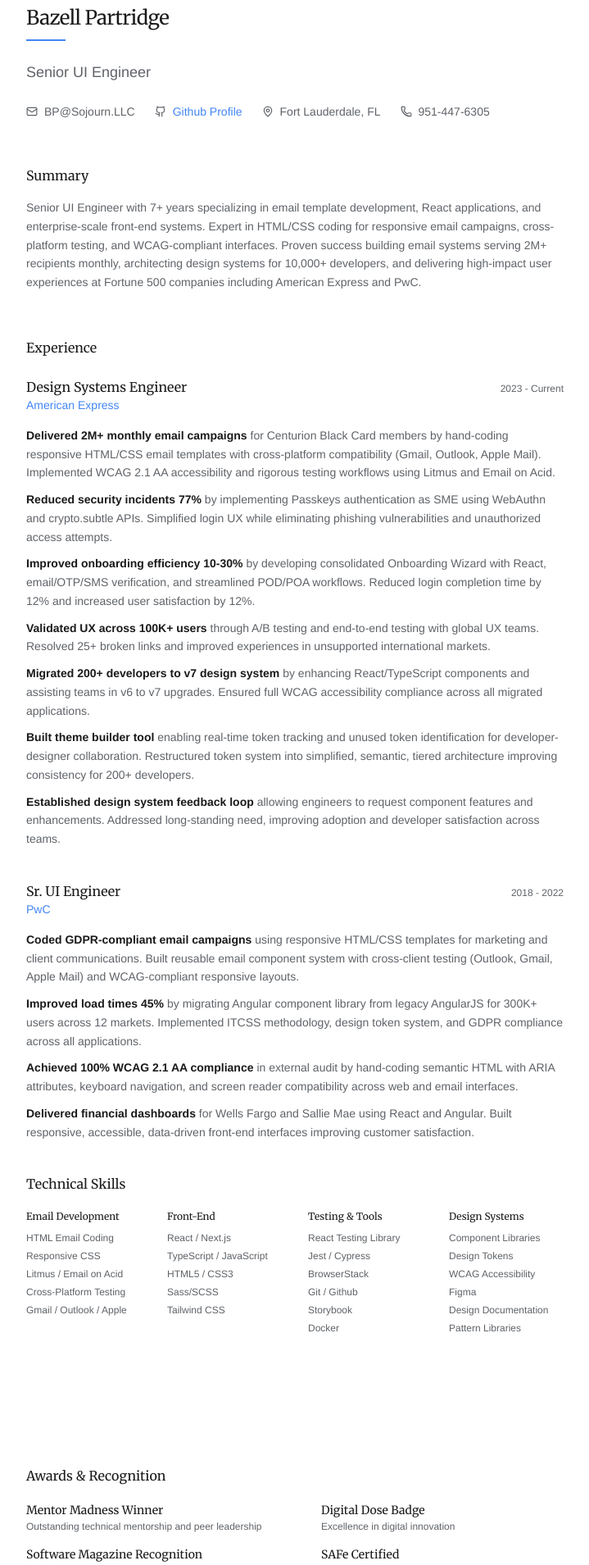
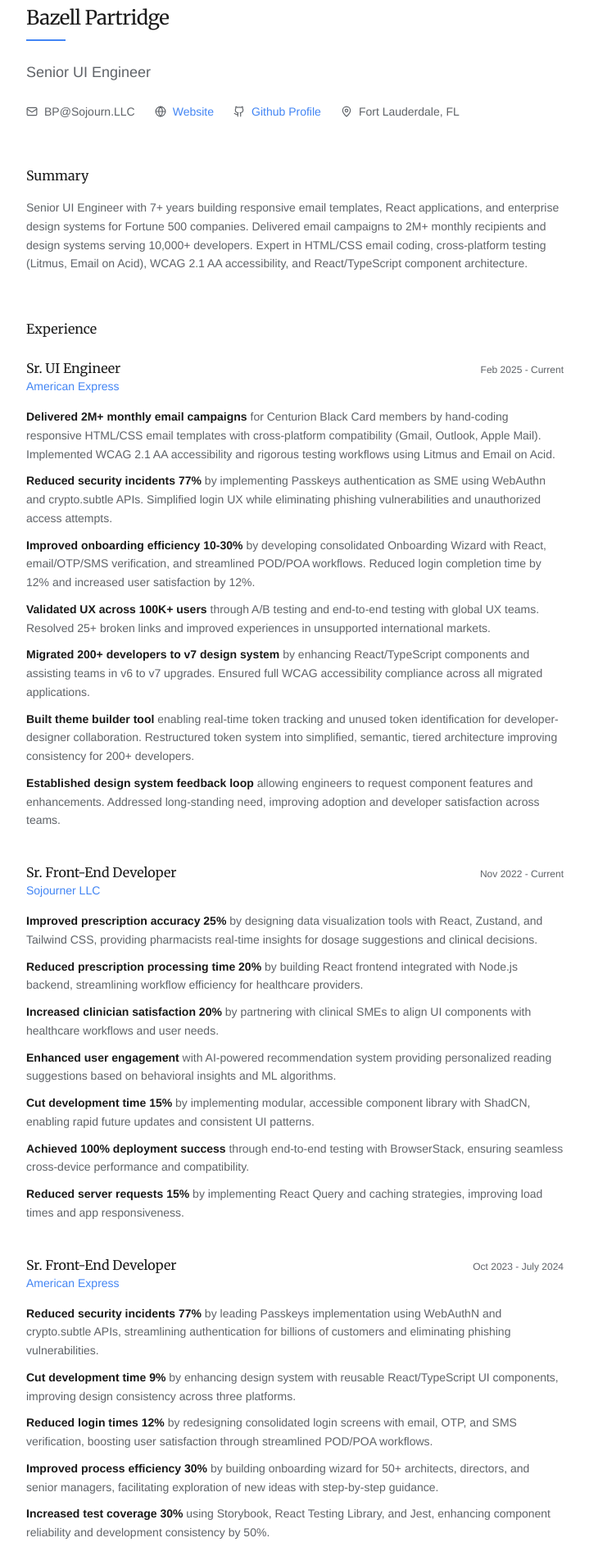
Before and after one commit to elbitapmoC/bp26, a React (Vite) app: page / in a window 1280 px wide. Shown: the part 60-1969 px from the top of the page at 82% size, without its empty margins (280-999 px from the left). Built offline with nearby package versions, Linux system fonts and the light colour scheme.

Commit message:
feat(Resume): update resume content and layout with new experiences and skills
- Add Sojourner LLC experience section
- Update American Express experience details
- Add website link to contact info
- Refine summary and skills sections
- Improve layout consistency

```diff
--- a/src/components/Resume.tsx
+++ b/src/components/Resume.tsx
@@ -1,4 +1,4 @@
-import { Mail, MapPin, Github, Phone } from "lucide-react";
+import { Mail, MapPin, Github, Globe, Phone } from "lucide-react";
 
 export function Resume() {
   return (
@@ -14,14 +14,23 @@
               </h1>
               <div className="h-0.5 w-12 bg-[#4285f4]"></div>
             </div>
-            <p className="text-[#5f6368] text-lg mb-6">
-              Senior UI Engineer
-            </p>
+            <p className="text-[#5f6368] text-lg mb-6">Senior UI Engineer</p>
 
             <div className="flex gap-6 text-[#5f6368] text-sm">
               <div className="flex items-center gap-2">
                 <Mail className="w-3.5 h-3.5" />
                 <span>BP@Sojourn.LLC</span>
+              </div>
+              <div className="flex items-center gap-2">
+                <Globe className="w-3.5 h-3.5" />
+                <a
+                  href="https://sojourn.llc"
+                  className="text-[#4285f4] hover:underline"
+                  target="_blank"
+                  rel="noopener noreferrer"
+                >
+                  Website
+                </a>
               </div>
               <div className="flex items-center gap-2">
                 <Github className="w-3.5 h-3.5" />
@@ -37,10 +46,6 @@
                 <MapPin className="w-3.5 h-3.5" />
                 <span>Fort Lauderdale, FL</span>
               </div>
-                <div className="flex items-center gap-2">
-                <Phone className="w-3.5 h-3.5" />
-                <span>951-447-6305</span>
-              </div>
             </div>
           </header>
 
@@ -48,16 +53,13 @@
           <section className="mb-14">
             <h2 className="text-[#1a1a1a] mb-4">Summary</h2>
             <p className="text-[#5f6368] text-sm leading-relaxed">
-              Senior UI Engineer with 7+ years specializing in
-              email template development, React applications,
-              and enterprise-scale front-end systems. Expert in
-              HTML/CSS coding for responsive email campaigns,
-              cross-platform testing, and WCAG-compliant
-              interfaces. Proven success building email systems
-              serving 2M+ recipients monthly, architecting
-              design systems for 10,000+ developers, and delivering
-              high-impact user experiences at Fortune 500
-              companies including American Express and PwC.
+              Senior UI Engineer with 7+ years building responsive email
+              templates, React applications, and enterprise design systems for
+              Fortune 500 companies. Delivered email campaigns to 2M+ monthly
+              recipients and design systems serving 10,000+ developers. Expert
+              in HTML/CSS email coding, cross-platform testing (Litmus, Email on
+              Acid), WCAG 2.1 AA accessibility, and React/TypeScript component
+              architecture.
             </p>
           </section>
 
@@ -65,19 +67,15 @@
           <section>
             <h2 className="text-[#1a1a1a] mb-6">Experience</h2>
 
-            {/* American Express */}
+            {/* American Express - Sr. UI Engineer */}
             <div className="mb-10">
               <div className="flex justify-between items-baseline mb-4">
                 <div>
-                  <h3 className="text-[#1a1a1a]">
-                    Design Systems Engineer
-                  </h3>
-                  <p className="text-[#4285f4] text-sm">
-                    American Express
-                  </p>
+                  <h3 className="text-[#1a1a1a]">Sr. UI Engineer</h3>
+                  <p className="text-[#4285f4] text-sm">American Express</p>
                 </div>
                 <span className="text-xs text-[#5f6368]">
-                  2023 - Current
+                  Feb 2025 - Current
                 </span>
               </div>
 
@@ -86,69 +84,184 @@
                   <strong className="text-[#1a1a1a]">
                     Delivered 2M+ monthly email campaigns
                   </strong>{" "}
-                  for Centurion Black Card members by
-                  hand-coding responsive HTML/CSS email
-                  templates with cross-platform compatibility
-                  (Gmail, Outlook, Apple Mail). Implemented WCAG
-                  2.1 AA accessibility and rigorous testing
-                  workflows using Litmus and Email on Acid.
+                  for Centurion Black Card members by hand-coding responsive
+                  HTML/CSS email templates with cross-platform compatibility
+                  (Gmail, Outlook, Apple Mail). Implemented WCAG 2.1 AA
+                  accessibility and rigorous testing workflows using Litmus and
+                  Email on Acid.
                 </li>
                 <li className="leading-relaxed">
                   <strong className="text-[#1a1a1a]">
                     Reduced security incidents 77%
                   </strong>{" "}
-                  by implementing Passkeys authentication as SME
-                  using WebAuthn and crypto.subtle APIs.
-                  Simplified login UX while eliminating phishing
-                  vulnerabilities and unauthorized access
-                  attempts.
+                  by implementing Passkeys authentication as SME using WebAuthn
+                  and crypto.subtle APIs. Simplified login UX while eliminating
+                  phishing vulnerabilities and unauthorized access attempts.
                 </li>
                 <li className="leading-relaxed">
                   <strong className="text-[#1a1a1a]">
                     Improved onboarding efficiency 10-30%
                   </strong>{" "}
-                  by developing consolidated Onboarding Wizard
-                  with React, email/OTP/SMS verification, and
-                  streamlined POD/POA workflows. Reduced login
-                  completion time by 12% and increased user
+                  by developing consolidated Onboarding Wizard with React,
+                  email/OTP/SMS verification, and streamlined POD/POA workflows.
+                  Reduced login completion time by 12% and increased user
                   satisfaction by 12%.
                 </li>
                 <li className="leading-relaxed">
                   <strong className="text-[#1a1a1a]">
                     Validated UX across 100K+ users
                   </strong>{" "}
-                  through A/B testing and end-to-end testing with
-                  global UX teams. Resolved 25+ broken links and
-                  improved experiences in unsupported
-                  international markets.
+                  through A/B testing and end-to-end testing with global UX
+                  teams. Resolved 25+ broken links and improved experiences in
+                  unsupported international markets.
                 </li>
                 <li className="leading-relaxed">
                   <strong className="text-[#1a1a1a]">
                     Migrated 200+ developers to v7 design system
                   </strong>{" "}
-                  by enhancing React/TypeScript components and
-                  assisting teams in v6 to v7 upgrades. Ensured
-                  full WCAG accessibility compliance across all
-                  migrated applications.
+                  by enhancing React/TypeScript components and assisting teams
+                  in v6 to v7 upgrades. Ensured full WCAG accessibility
+                  compliance across all migrated applications.
                 </li>
                 <li className="leading-relaxed">
                   <strong className="text-[#1a1a1a]">
                     Built theme builder tool
                   </strong>{" "}
-                  enabling real-time token tracking and unused
-                  token identification for developer-designer
-                  collaboration. Restructured token system into
-                  simplified, semantic, tiered architecture
-                  improving consistency for 200+ developers.
+                  enabling real-time token tracking and unused token
+                  identification for developer-designer collaboration.
+                  Restructured token system into simplified, semantic, tiered
+                  architecture improving consistency for 200+ developers.
                 </li>
                 <li className="leading-relaxed">
                   <strong className="text-[#1a1a1a]">
                     Established design system feedback loop
                   </strong>{" "}
-                  allowing engineers to request component
-                  features and enhancements. Addressed
-                  long-standing need, improving adoption and
-                  developer satisfaction across teams.
+                  allowing engineers to request component features and
+                  enhancements. Addressed long-standing need, improving adoption
+                  and developer satisfaction across teams.
+                </li>
+              </ul>
+            </div>
+
+            {/* Sojourner LLC */}
+            <div className="mb-10">
+              <div className="flex justify-between items-baseline mb-4">
+                <div>
+                  <h3 className="text-[#1a1a1a]">Sr. Front-End Developer</h3>
+                  <p className="text-[#4285f4] text-sm">Sojourner LLC</p>
+                </div>
+                <span className="text-xs text-[#5f6368]">
+                  Nov 2022 - Current
+                </span>
+              </div>
+
+              <ul className="space-y-2.5 text-[#5f6368] text-sm">
+                <li className="leading-relaxed">
+                  <strong className="text-[#1a1a1a]">
+                    Improved prescription accuracy 25%
+                  </strong>{" "}
+                  by designing data visualization tools with React, Zustand, and
+                  Tailwind CSS, providing pharmacists real-time insights for
+                  dosage suggestions and clinical decisions.
+                </li>
+                <li className="leading-relaxed">
+                  <strong className="text-[#1a1a1a]">
+                    Reduced prescription processing time 20%
+                  </strong>{" "}
+                  by building React frontend integrated with Node.js backend,
+                  streamlining workflow efficiency for healthcare providers.
+                </li>
+                <li className="leading-relaxed">
+                  <strong className="text-[#1a1a1a]">
+                    Increased clinician satisfaction 20%
+                  </strong>{" "}
+                  by partnering with clinical SMEs to align UI components with
+                  healthcare workflows and user needs.
+                </li>
+                <li className="leading-relaxed">
+                  <strong className="text-[#1a1a1a]">
+                    Enhanced user engagement
+                  </strong>{" "}
+                  with AI-powered recommendation system providing personalized
+                  reading suggestions based on behavioral insights and ML
+                  algorithms.
+                </li>
+                <li className="leading-relaxed">
+                  <strong className="text-[#1a1a1a]">
+                    Cut development time 15%
+                  </strong>{" "}
+                  by implementing modular, accessible component library with
+                  ShadCN, enabling rapid future updates and consistent UI
+                  patterns.
+                </li>
+                <li className="leading-relaxed">
+                  <strong className="text-[#1a1a1a]">
+                    Achieved 100% deployment success
+                  </strong>{" "}
+                  through end-to-end testing with BrowserStack, ensuring
+                  seamless cross-device performance and compatibility.
+                </li>
+                <li className="leading-relaxed">
+                  <strong className="text-[#1a1a1a]">
+                    Reduced server requests 15%
+                  </strong>{" "}
+                  by implementing React Query and caching strategies, improving
+                  load times and app responsiveness.
+                </li>
+              </ul>
+            </div>
+
+            {/* American Express - Sr. Front End Developer */}
+            <div className="mb-10">
+              <div className="flex justify-between items-baseline mb-4">
+                <div>
+                  <h3 className="text-[#1a1a1a]">Sr. Front-End Developer</h3>
+                  <p className="text-[#4285f4] text-sm">American Express</p>
+                </div>
+                <span className="text-xs text-[#5f6368]">
+                  Oct 2023 - July 2024
+                </span>
+              </div>
+
+              <ul className="space-y-2.5 text-[#5f6368] text-sm">
+                <li className="leading-relaxed">
+                  <strong className="text-[#1a1a1a]">
+                    Reduced security incidents 77%
+                  </strong>{" "}
+                  by leading Passkeys implementation using WebAuthN and
+                  crypto.subtle APIs, streamlining authentication for billions
+                  of customers and eliminating phishing vulnerabilities.
+                </li>
+                <li className="leading-relaxed">
+                  <strong className="text-[#1a1a1a]">
+                    Cut development time 9%
+                  </strong>{" "}
+                  by enhancing design system with reusable React/TypeScript UI
+                  components, improving design consistency across three
+                  platforms.
+                </li>
+                <li className="leading-relaxed">
+                  <strong className="text-[#1a1a1a]">
+                    Reduced login times 12%
+                  </strong>{" "}
+                  by redesigning consolidated login screens with email, OTP, and
+                  SMS verification, boosting user satisfaction through
+                  streamlined POD/POA workflows.
+                </li>
+                <li className="leading-relaxed">
+                  <strong className="text-[#1a1a1a]">
+                    Improved process efficiency 30%
+                  </strong>{" "}
+                  by building onboarding wizard for 50+ architects, directors,
+                  and senior managers, facilitating exploration of new ideas
+                  with step-by-step guidance.
+                </li>
+                <li className="leading-relaxed">
+                  <strong className="text-[#1a1a1a]">
+                    Increased test coverage 30%
+                  </strong>{" "}
+                  using Storybook, React Testing Library, and Jest, enhancing
+                  component reliability and development consistency by 50%.
                 </li>
               </ul>
             </div>
@@ -157,14 +270,10 @@
             <div className="mb-10">
               <div className="flex justify-between items-baseline mb-4">
                 <div>
-                  <h3 className="text-[#1a1a1a]">
-                    Sr. UI Engineer
-                  </h3>
+                  <h3 className="text-[#1a1a1a]">Sr. UI Engineer</h3>
                   <p className="text-[#4285f4] text-sm">PwC</p>
                 </div>
-                <span className="text-xs text-[#5f6368]">
-                  2018 - 2022
-                </span>
+                <span className="text-xs text-[#5f6368]">Apr 2018 - Apr 2022</span>
               </div>
 
               <ul className="space-y-2.5 text-[#5f6368] text-sm">
@@ -172,39 +281,35 @@
                   <strong className="text-[#1a1a1a]">
                     Coded GDPR-compliant email campaigns
                   </strong>{" "}
-                  using responsive HTML/CSS templates for
-                  marketing and client communications. Built
-                  reusable email component system with
-                  cross-client testing (Outlook, Gmail, Apple
-                  Mail) and WCAG-compliant responsive layouts.
+                  using responsive HTML/CSS templates for marketing and client
+                  communications. Built reusable email component system with
+                  cross-client testing (Outlook, Gmail, Apple Mail) and
+                  WCAG-compliant responsive layouts.
                 </li>
                 <li className="leading-relaxed">
                   <strong className="text-[#1a1a1a]">
                     Improved load times 45%
                   </strong>{" "}
-                  by migrating Angular component library from
-                  legacy AngularJS for 300K+ users across 12
-                  markets. Implemented ITCSS methodology, design
-                  token system, and GDPR compliance across all
-                  applications.
+                  by migrating Angular component library from legacy AngularJS
+                  for 300K+ users across 12 markets. Implemented ITCSS
+                  methodology, design token system, and GDPR compliance across
+                  all applications.
                 </li>
                 <li className="leading-relaxed">
                   <strong className="text-[#1a1a1a]">
                     Achieved 100% WCAG 2.1 AA compliance
                   </strong>{" "}
-                  in external audit by hand-coding semantic HTML
-                  with ARIA attributes, keyboard navigation, and
-                  screen reader compatibility across web and
-                  email interfaces.
+                  in external audit by hand-coding semantic HTML with ARIA
+                  attributes, keyboard navigation, and screen reader
+                  compatibility across web and email interfaces.
                 </li>
                 <li className="leading-relaxed">
                   <strong className="text-[#1a1a1a]">
                     Delivered financial dashboards
                   </strong>{" "}
-                  for Wells Fargo and Sallie Mae using React and
-                  Angular. Built responsive, accessible,
-                  data-driven front-end interfaces improving
-                  customer satisfaction.
+                  for Wells Fargo and Sallie Mae using React and Angular. Built
+                  responsive, accessible, data-driven front-end interfaces
+                  improving customer satisfaction.
                 </li>
               </ul>
             </div>
@@ -212,9 +317,7 @@
 
           {/* Skills */}
           <section>
-            <h2 className="text-[#1a1a1a] mb-5">
-              Technical Skills
-            </h2>
+            <h2 className="text-[#1a1a1a] mb-5">Technical Skills</h2>
 
             <div className="grid grid-cols-4 gap-8">
               <div>
@@ -231,9 +334,7 @@
               </div>
 
               <div>
-                <h4 className="text-[#1a1a1a] text-xs mb-2.5">
-                  Front-End
-                </h4>
+                <h4 className="text-[#1a1a1a] text-xs mb-2.5">Front-End</h4>
                 <ul className="space-y-1.5 text-[#5f6368] text-xs">
                   <li>React / Next.js</li>
                   <li>TypeScript / JavaScript</li>
@@ -280,9 +381,7 @@
         <div className="px-20 py-16">
           {/* Awards */}
           <section className="mb-14">
-            <h2 className="text-[#1a1a1a] mb-5">
-              Awards & Recognition
-            </h2>
+            <h2 className="text-[#1a1a1a] mb-5">Awards & Recognition</h2>
 
             <div className="grid grid-cols-2 gap-x-16 gap-y-4">
               <div>
@@ -290,14 +389,11 @@
                   Mentor Madness Winner
                 </h4>
                 <p className="text-[#5f6368] text-xs mt-0.5">
-                  Outstanding technical mentorship and peer
-                  leadership
+                  Outstanding technical mentorship and peer leadership
                 </p>
               </div>
               <div>
-                <h4 className="text-[#1a1a1a] text-sm">
-                  Digital Dose Badge
-                </h4>
+                <h4 className="text-[#1a1a1a] text-sm">Digital Dose Badge</h4>
                 <p className="text-[#5f6368] text-xs mt-0.5">
                   Excellence in digital innovation
                 </p>
@@ -311,9 +407,7 @@
                 </p>
               </div>
               <div>
-                <h4 className="text-[#1a1a1a] text-sm">
-                  SAFe Certified
-                </h4>
+                <h4 className="text-[#1a1a1a] text-sm">SAFe Certified</h4>
                 <p className="text-[#5f6368] text-xs mt-0.5">
                   Scaled Agile Framework
                 </p>
@@ -323,9 +417,7 @@
 
           {/* Key Competencies */}
           <section className="mb-14">
-            <h2 className="text-[#1a1a1a] mb-4">
-              Key Competencies
-            </h2>
+            <h2 className="text-[#1a1a1a] mb-4">Key Competencies</h2>
 
             <div className="grid grid-cols-3 gap-x-12 gap-y-2 text-[#5f6368] text-xs">
               <span>• Email Campaign Development</span>
@@ -345,9 +437,7 @@
 
           {/* Education */}
           <section>
-            <h2 className="text-[#1a1a1a] mb-5">
-              Education & Certifications
-            </h2>
+            <h2 className="text-[#1a1a1a] mb-5">Education & Certifications</h2>
 
             <div className="space-y-4">
               <div>
@@ -356,26 +446,19 @@
                 </h4>
                 <p className="text-[#5f6368] text-xs mt-0.5">
                   A.A.S Information Technology
-                  <span className="text-[#4285f4]">
-                    {" "}
-                    (Expected Dec 2025)
-                  </span>
+                  <span className="text-[#4285f4]"> (TBD)</span>
                 </p>
               </div>
 
               <div>
-                <h4 className="text-[#1a1a1a] text-sm">
-                  Udacity
-                </h4>
+                <h4 className="text-[#1a1a1a] text-sm">Udacity</h4>
                 <p className="text-[#5f6368] text-xs mt-0.5">
                   UX / HCI (Human Computer Interactions)
                 </p>
               </div>
 
               <div>
-                <h4 className="text-[#1a1a1a] text-sm">
-                  Free Code Camp
-                </h4>
+                <h4 className="text-[#1a1a1a] text-sm">Free Code Camp</h4>
                 <p className="text-[#5f6368] text-xs mt-0.5">
                   Front End Development Certificate
                 </p>
```
